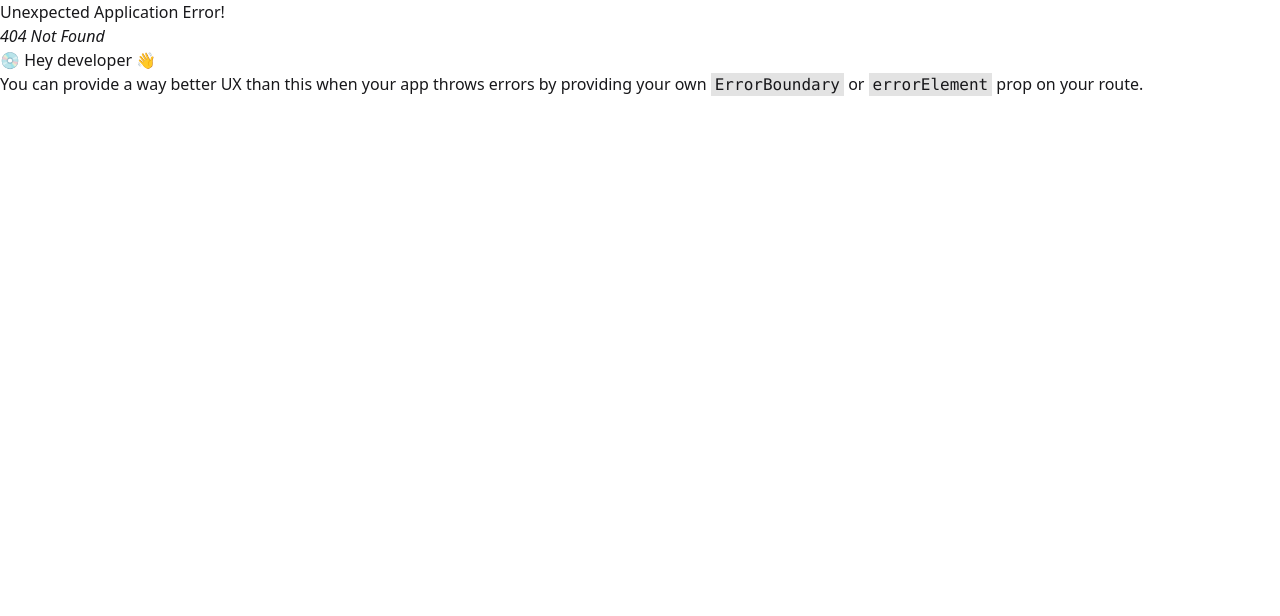
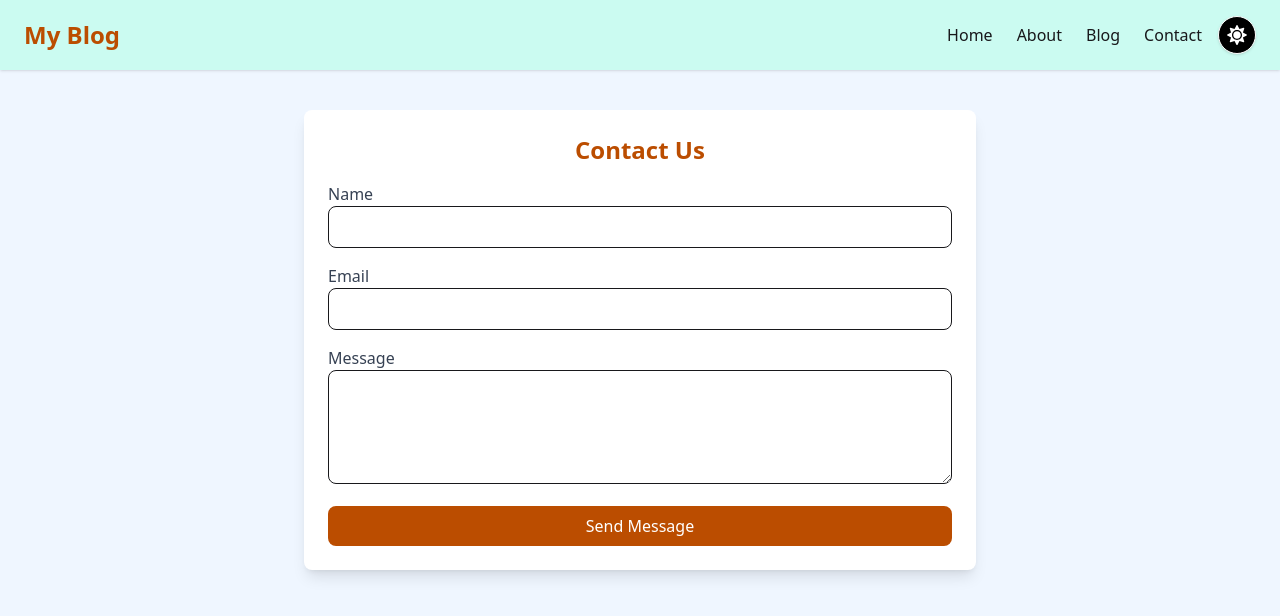
Before and after one commit to mazharul90007/test-blog, a React (Vite) app: page /contact in a window 1280 px wide. Before the commit this address had no page. Shown: the top 616 px of the page. Built offline with nearby package versions, Linux system fonts and the light colour scheme.

Commit message:
Contact Page Created Done

```diff
--- /dev/null
+++ b/src/Pages/Contact/Contact.jsx
@@ -0,0 +1,51 @@
+import React from "react";
+
+const Contact = () => {
+  return (
+    <div>
+      <div className="max-w-2xl mx-auto p-6 bg-white shadow-lg rounded-lg mt-10">
+        <h2 className="text-2xl font-semibold text-center text-[#bb4d00]">
+          Contact Us
+        </h2>
+
+        <form className="mt-4">
+          <div className="mb-4">
+            <label className="block text-gray-700">Name</label>
+            <input
+              type="text"
+              name="name"
+              className="w-full p-2 border rounded-lg focus:outline-none focus:ring-2 focus:ring-[#bb4d00]"
+              required
+            />
+          </div>
+          <div className="mb-4">
+            <label className="block text-gray-700">Email</label>
+            <input
+              type="email"
+              name="email"
+              className="w-full p-2 border rounded-lg focus:outline-none focus:ring-2 focus:ring-[#bb4d00]"
+              required
+            />
+          </div>
+          <div className="mb-4">
+            <label className="block text-gray-700">Message</label>
+            <textarea
+              name="message"
+              className="w-full p-2 border rounded-lg focus:outline-none focus:ring-2 focus:ring-[#bb4d00]"
+              rows="4"
+              required
+            ></textarea>
+          </div>
+          <button
+            type="submit"
+            className="w-full bg-[#bb4d00] text-white p-2 rounded-lg hover:bg-[#bb4d00] transition"
+          >
+            Send Message
+          </button>
+        </form>
+      </div>
+    </div>
+  );
+};
+
+export default Contact;
--- a/src/Routes/Route.jsx
+++ b/src/Routes/Route.jsx
@@ -2,6 +2,7 @@ import { createBrowserRouter } from "react-router-dom";
 import HomePage from "../Pages/Home/Home";
 import MainLayout from "../Pages/LayOut/MainLayout";
 import About from "../Pages/About/About";
+import Contact from "../Pages/Contact/Contact";
 
 const router = createBrowserRouter([
     {
@@ -16,6 +17,10 @@ const router = createBrowserRouter([
             path: '/about',
             element: <About/>
         },
+        {
+          path: '/contact',
+          element: <Contact />
+        }
       ]
     },
   ]);
```
